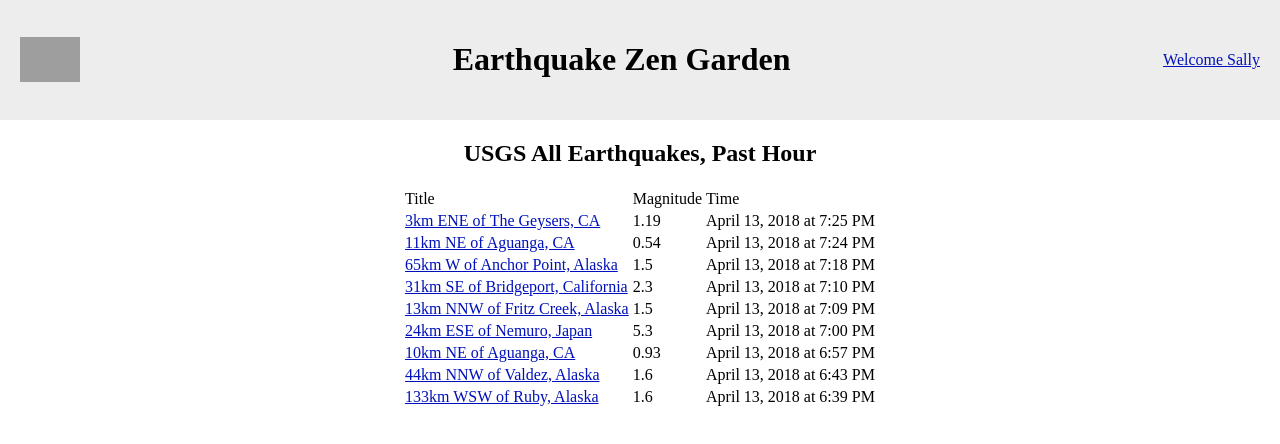
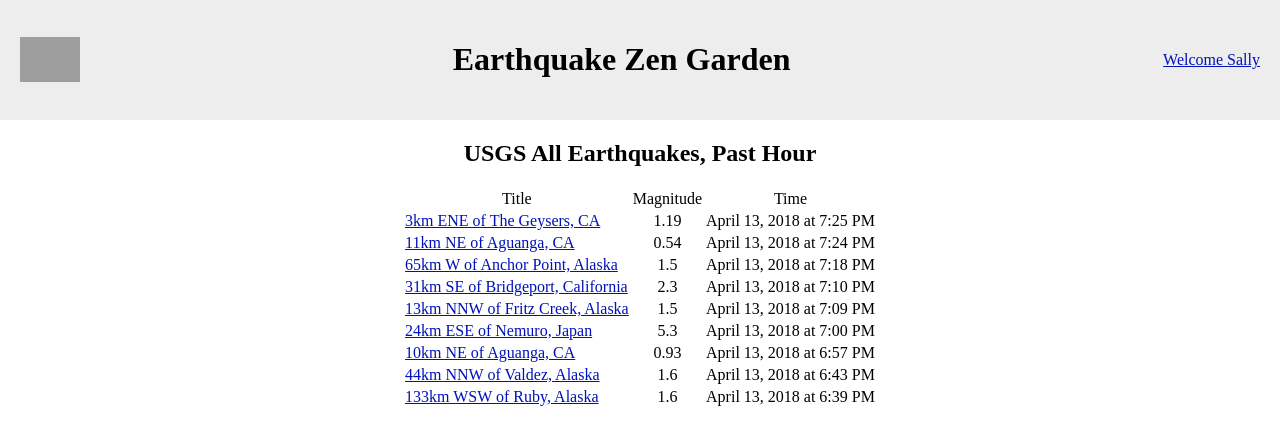
Before and after one commit to softdev1029/earthquake-zen-garden, a React app: page / in a window 1280 px wide. Shown: the top 444 px of the page. Built offline with nearby package versions, Linux system fonts and the light colour scheme; grey boxes are pictures that could not be loaded.

Commit message:
Change list style

```diff
--- a/src/components/pages/Home/index.js
+++ b/src/components/pages/Home/index.js
@@ -31,7 +31,7 @@ function Home() {
         <td>
           <G.Link to={`/detail/${e.id}`}>{e.properties.place}</G.Link>
         </td>
-        <td>{e.properties.mag}</td>
+        <S.CenteredCell>{e.properties.mag}</S.CenteredCell>
         <td>{formatDate(e.properties.time)}</td>
       </tr>
     );
@@ -50,9 +50,9 @@ function Home() {
       <table>
         <thead>
           <tr>
-            <td onClick={() => handleSort("title")}>Title</td>
-            <td onClick={() => handleSort("mag")}>Magnitude</td>
-            <td onClick={() => handleSort("time")}> Time</td>
+            <S.HeadCell onClick={() => handleSort("title")}>Title</S.HeadCell>
+            <S.HeadCell onClick={() => handleSort("mag")}>Magnitude</S.HeadCell>
+            <S.HeadCell onClick={() => handleSort("time")}> Time</S.HeadCell>
           </tr>
         </thead>
         <tbody>{list}</tbody>
--- a/src/components/pages/Home/style.js
+++ b/src/components/pages/Home/style.js
@@ -6,3 +6,12 @@ export const Wrapper = styled.div`
   justify-content: center;
   align-items: center;
 `;
+
+export const HeadCell = styled.td`
+  cursor: pointer;
+  text-align: center;
+`;
+
+export const CenteredCell = styled.td`
+  text-align: center;
+`;
```
